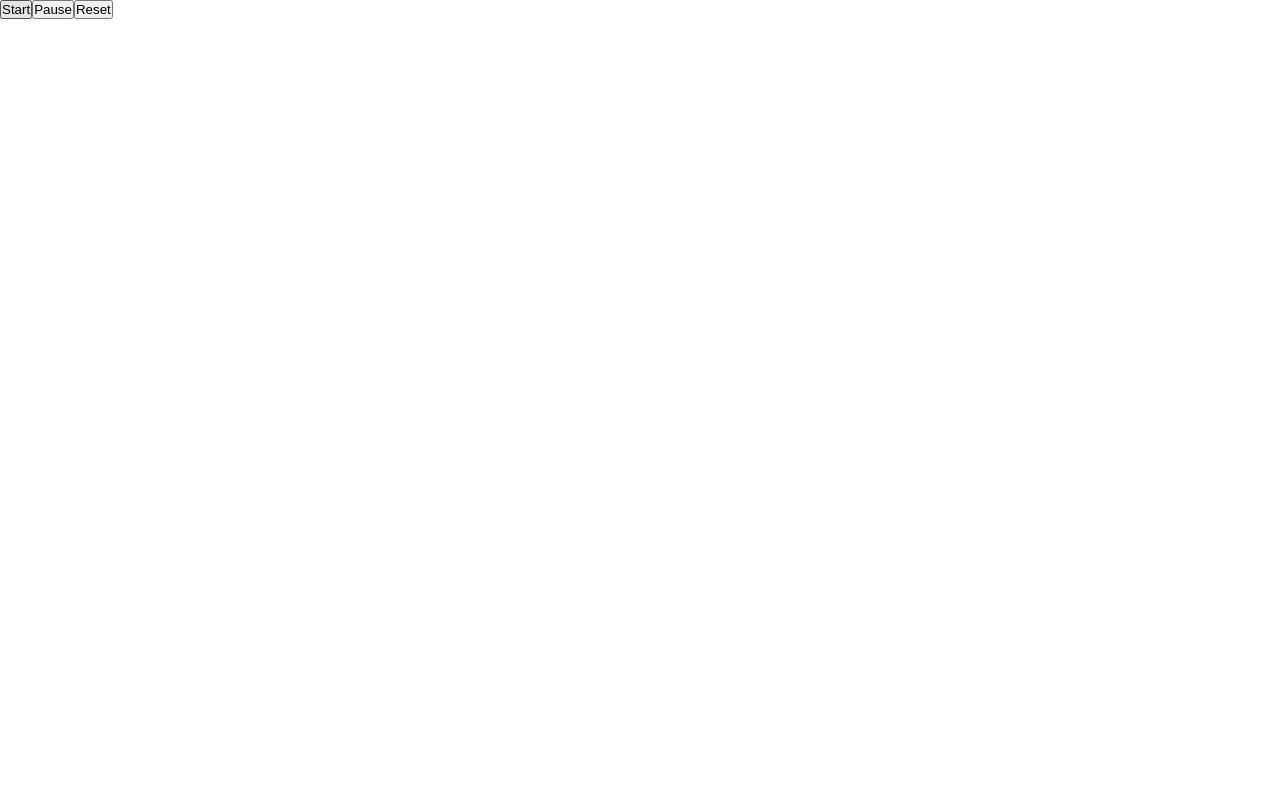
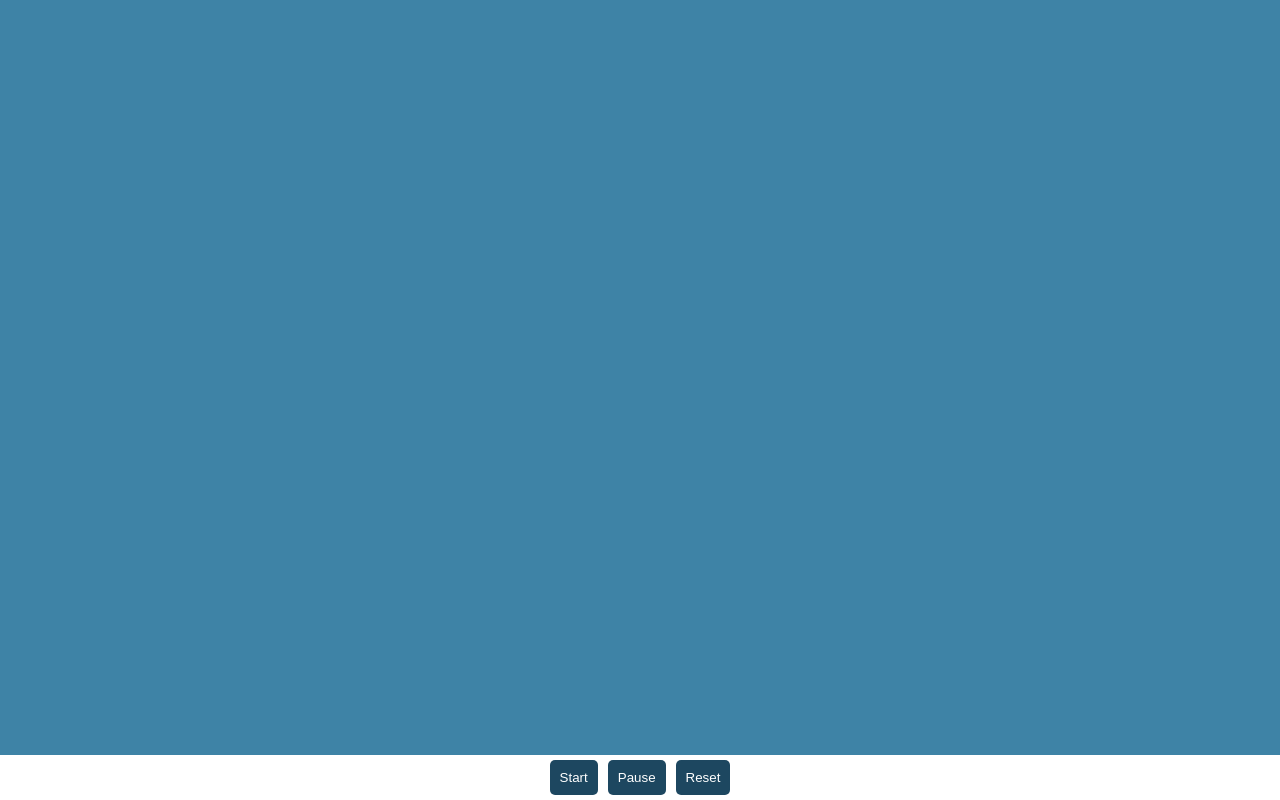
Before and after one commit to MemoS77/open-evolution-simulator, a website built with Parcel: page src/index.html in a window 1280 px wide. Built offline with nearby package versions, Linux system fonts and the light colour scheme.

Commit message:
feat: build option

```diff
--- a/package.json
+++ b/package.json
@@ -5,6 +5,7 @@
     "source": "src/index.html",
     "scripts": {
         "start": "npx parcel --open",
+        "build": "npx parcel build ",
         "test": "jest",
         "lint": "npx eslint src/**/*.ts --fix",
         "prepare": "husky install",
@@ -35,6 +36,6 @@
         "ts-node": "^10.9.1"
     },
     "lint-staged": {
-        "*": "npm run lint"
+        "*": "eslint --fix --max-warnings=0"
     }
 }
--- a/src/style.scss
+++ b/src/style.scss
@@ -3,3 +3,38 @@
     padding: 0;
     box-sizing: border-box;
 }
+
+#root {
+    display: flex;
+    flex-direction: column;
+    align-items: center;
+    justify-content: center;
+    height: 100vh;
+
+    #canvas-cont {
+        background-color: rgba(62, 131, 166);
+        width: 100%;
+        display: flex;
+        flex-grow: 1;
+    }
+
+
+    #controls-cont {
+        display: flex;
+        button {
+            margin: 5px;
+            padding: 10px;
+            cursor: pointer;
+            background-color: #1d4760;
+            color: white;
+            border: 0;
+            border-radius: 5px;
+            transition: background-color 0.2s ease-in-out;
+
+            &:hover {
+                background-color: #0b2e42;
+            }
+        }
+    }
+
+}
```
Also changed, not shown: .eslintrc.json.
